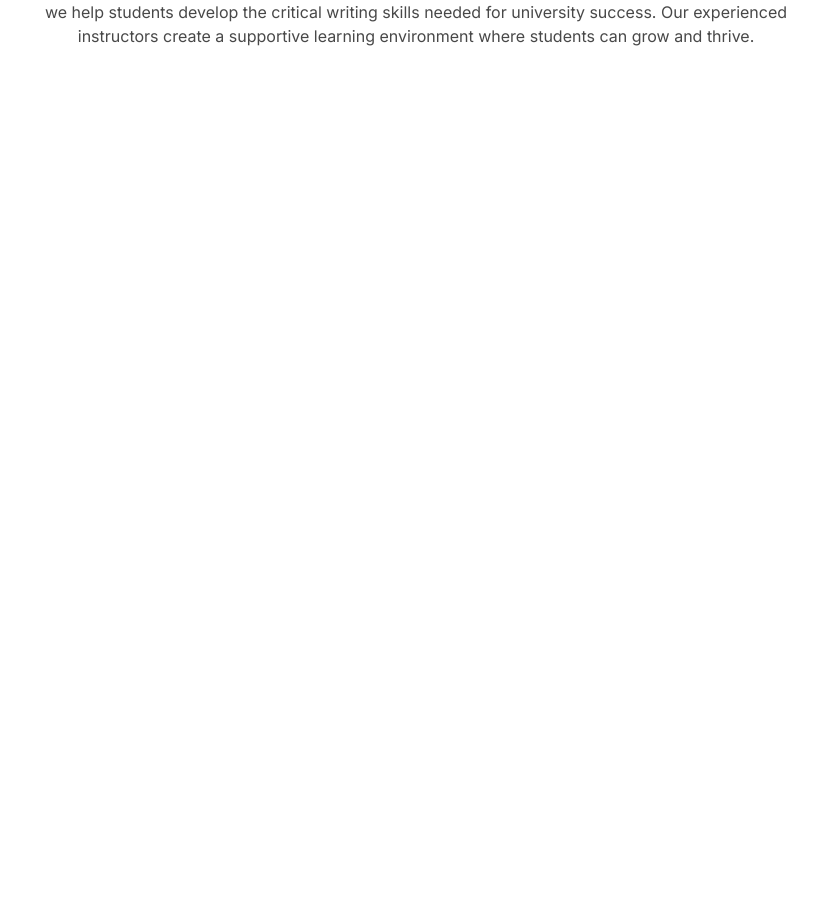
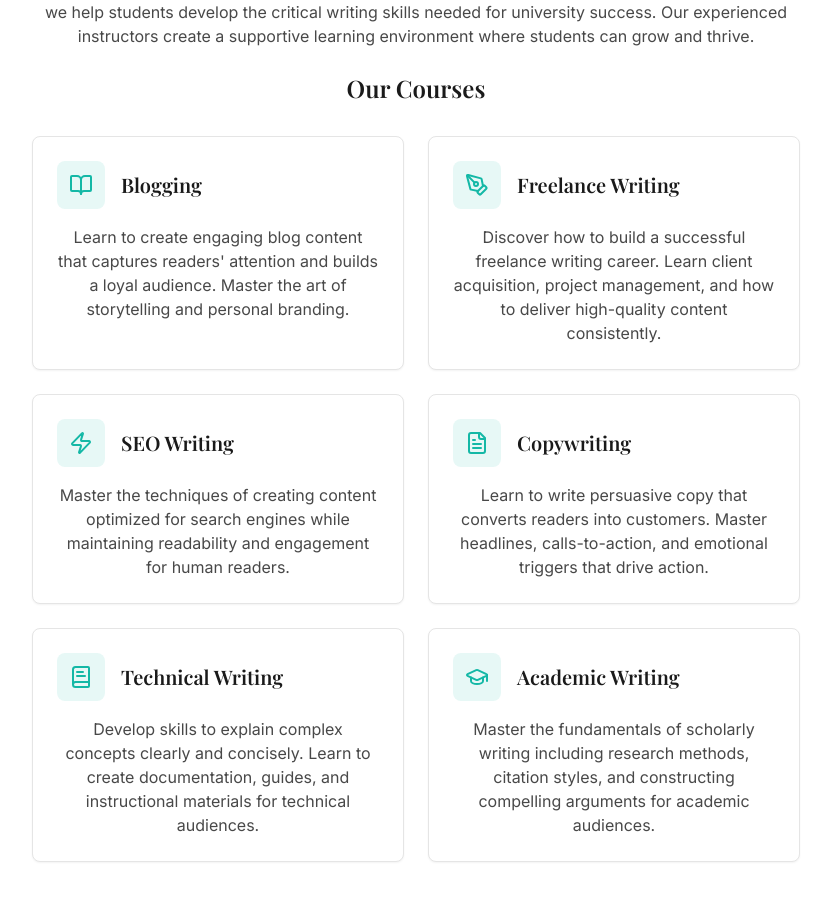
Before and after one commit to jhnnyjava/writeology-hub, a React (Vite) app: page /about in a window 1280 px wide. Shown: the part 900-1800 px from the top of the page, without its empty margins (224-1055 px from the left). Before the commit the page ends 1076 px from the top, so only its background shows below. Built offline with nearby package versions, Linux system fonts and the light colour scheme.

Commit message:
Add more courses
Adds more courses to the application.

```diff
--- a/src/pages/About.tsx
+++ b/src/pages/About.tsx
@@ -1,5 +1,6 @@
 
 import Navigation from "@/components/Navigation";
+import { BookOpen, PenTool, FileText, Zap, GraduationCap, BookText } from "lucide-react";
 
 export default function About() {
   return (
@@ -63,6 +64,85 @@ export default function About() {
               skills needed for university success. Our experienced instructors create
               a supportive learning environment where students can grow and thrive.
             </p>
+
+            <h2 className="font-display text-2xl font-semibold text-secondary mt-12">
+              Our Courses
+            </h2>
+          </div>
+
+          {/* Courses Grid */}
+          <div className="mt-8 grid grid-cols-1 md:grid-cols-2 gap-6 animate-fade-up">
+            <div className="bg-white p-6 rounded-lg shadow-sm border border-neutral-200 hover:border-primary transition-colors">
+              <div className="flex items-center mb-4">
+                <div className="bg-primary/10 p-3 rounded-lg mr-4">
+                  <BookOpen className="h-6 w-6 text-primary" />
+                </div>
+                <h3 className="font-display text-xl font-semibold text-secondary">Blogging</h3>
+              </div>
+              <p className="text-secondary/80">
+                Learn to create engaging blog content that captures readers' attention and builds a loyal audience. Master the art of storytelling and personal branding.
+              </p>
+            </div>
+
+            <div className="bg-white p-6 rounded-lg shadow-sm border border-neutral-200 hover:border-primary transition-colors">
+              <div className="flex items-center mb-4">
+                <div className="bg-primary/10 p-3 rounded-lg mr-4">
+                  <PenTool className="h-6 w-6 text-primary" />
+                </div>
+                <h3 className="font-display text-xl font-semibold text-secondary">Freelance Writing</h3>
+              </div>
+              <p className="text-secondary/80">
+                Discover how to build a successful freelance writing career. Learn client acquisition, project management, and how to deliver high-quality content consistently.
+              </p>
+            </div>
+
+            <div className="bg-white p-6 rounded-lg shadow-sm border border-neutral-200 hover:border-primary transition-colors">
+              <div className="flex items-center mb-4">
+                <div className="bg-primary/10 p-3 rounded-lg mr-4">
+                  <Zap className="h-6 w-6 text-primary" />
+                </div>
+                <h3 className="font-display text-xl font-semibold text-secondary">SEO Writing</h3>
+              </div>
+              <p className="text-secondary/80">
+                Master the techniques of creating content optimized for search engines while maintaining readability and engagement for human readers.
+              </p>
+            </div>
+
+            <div className="bg-white p-6 rounded-lg shadow-sm border border-neutral-200 hover:border-primary transition-colors">
+              <div className="flex items-center mb-4">
+                <div className="bg-primary/10 p-3 rounded-lg mr-4">
+                  <FileText className="h-6 w-6 text-primary" />
+                </div>
+                <h3 className="font-display text-xl font-semibold text-secondary">Copywriting</h3>
+              </div>
+              <p className="text-secondary/80">
+                Learn to write persuasive copy that converts readers into customers. Master headlines, calls-to-action, and emotional triggers that drive action.
+              </p>
+            </div>
+
+            <div className="bg-white p-6 rounded-lg shadow-sm border border-neutral-200 hover:border-primary transition-colors">
+              <div className="flex items-center mb-4">
+                <div className="bg-primary/10 p-3 rounded-lg mr-4">
+                  <BookText className="h-6 w-6 text-primary" />
+                </div>
+                <h3 className="font-display text-xl font-semibold text-secondary">Technical Writing</h3>
+              </div>
+              <p className="text-secondary/80">
+                Develop skills to explain complex concepts clearly and concisely. Learn to create documentation, guides, and instructional materials for technical audiences.
+              </p>
+            </div>
+
+            <div className="bg-white p-6 rounded-lg shadow-sm border border-neutral-200 hover:border-primary transition-colors">
+              <div className="flex items-center mb-4">
+                <div className="bg-primary/10 p-3 rounded-lg mr-4">
+                  <GraduationCap className="h-6 w-6 text-primary" />
+                </div>
+                <h3 className="font-display text-xl font-semibold text-secondary">Academic Writing</h3>
+              </div>
+              <p className="text-secondary/80">
+                Master the fundamentals of scholarly writing including research methods, citation styles, and constructing compelling arguments for academic audiences.
+              </p>
+            </div>
           </div>
         </div>
       </section>
```
